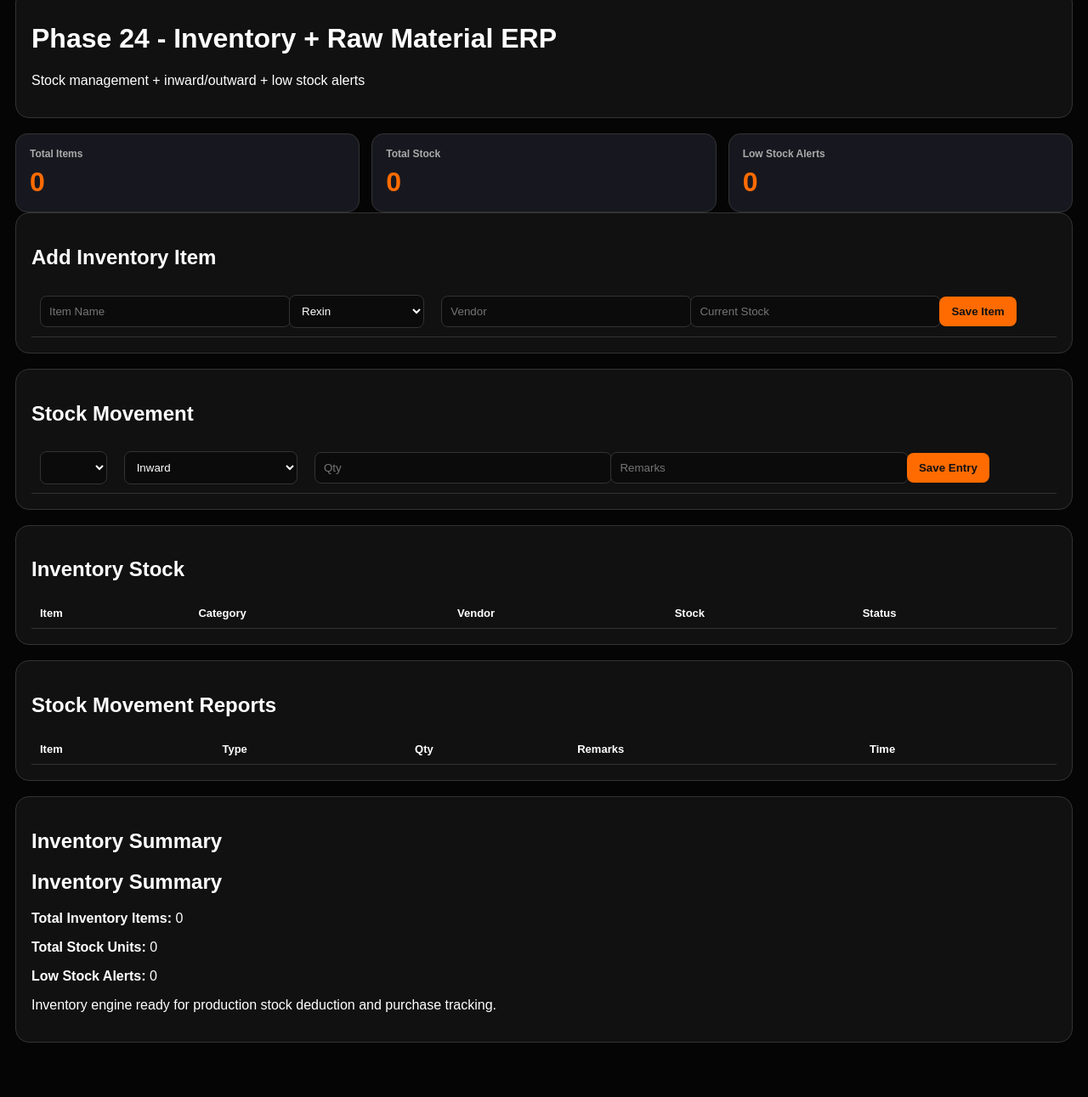
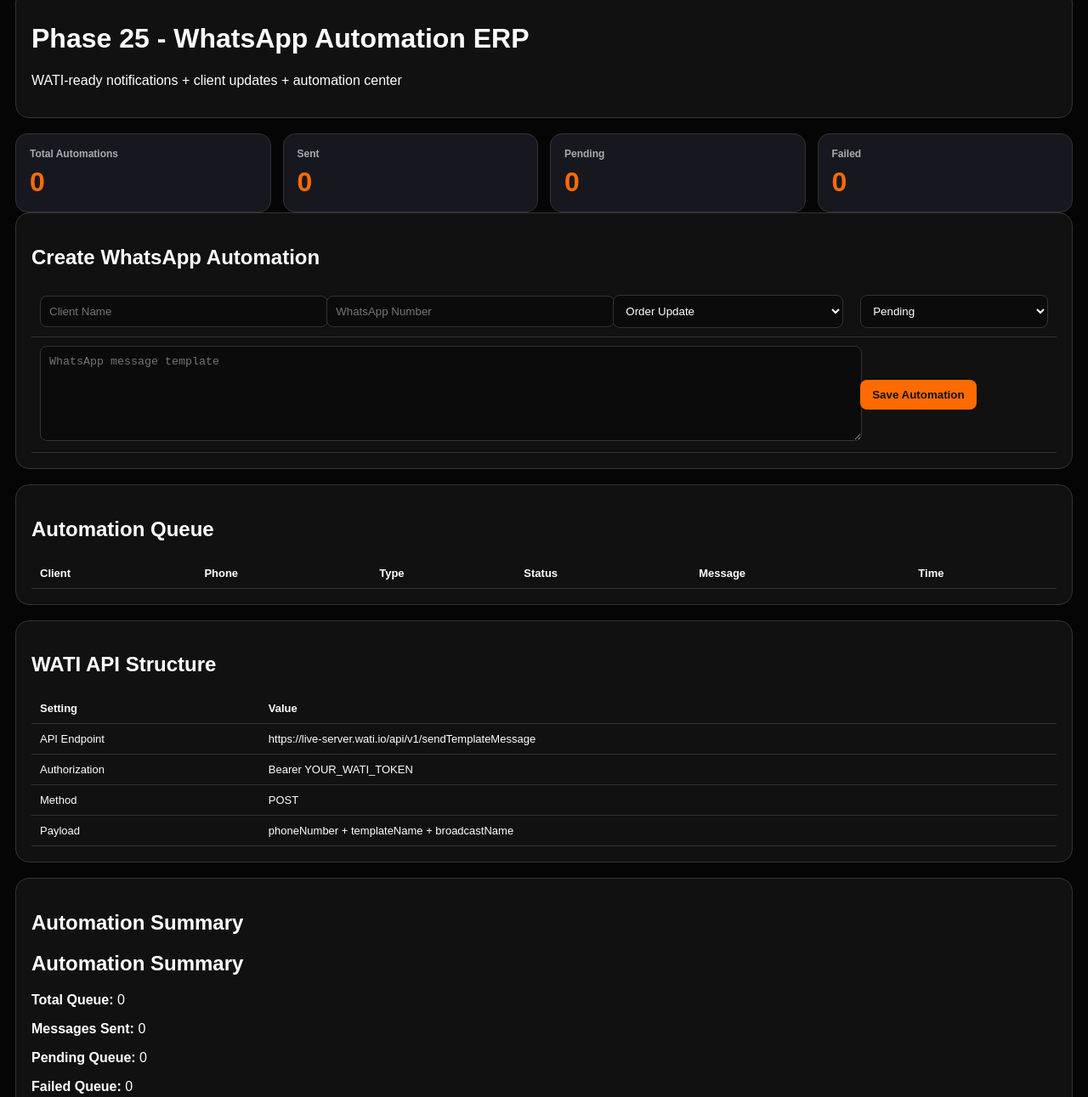
Before and after one commit to shivamprajapati321/prajapati-media-hub, a plain HTML site: page index.html in a window 1280 px wide. Shown: the part 31-1322 px from the top of the page at 85% size. Before the commit the page ends 1294 px from the top, so only its background shows below. Drawn offline with Linux system fonts and the light colour scheme.

Commit message:
Add files via upload

```diff
--- a/index.html
+++ b/index.html
@@ -3,7 +3,7 @@
 <head>
 <meta charset="UTF-8">
 <meta name="viewport" content="width=device-width,initial-scale=1.0">
-<title>MediaHub Phase 24 Inventory ERP</title>
+<title>MediaHub Phase 25 WhatsApp Automation</title>
 <style>
 body{margin:0;background:#050506;color:#fff;font-family:Arial}
 .wrap{padding:18px}
@@ -14,11 +14,12 @@ body{margin:0;background:#050506;color:#fff;font-family:Arial}
 .stat h1{margin:0;color:#ff6b00}
 table{width:100%;border-collapse:collapse}
 th,td{padding:10px;border-bottom:1px solid #333;text-align:left;font-size:13px}
-input,select{padding:10px;background:#0b0b0b;color:#fff;border:1px solid #333;border-radius:8px;width:100%}
+input,select,textarea{padding:10px;background:#0b0b0b;color:#fff;border:1px solid #333;border-radius:8px;width:100%}
+textarea{min-height:90px}
 button{padding:10px 14px;background:#ff6b00;border:none;border-radius:8px;font-weight:700;color:#111;cursor:pointer}
 .badge{padding:5px 10px;border-radius:999px;font-size:11px;font-weight:700;background:#22c55e20;color:#22c55e}
 .orange{background:#ff6b0020;color:#ff6b00}
-.red{background:#ef444420;color:#ef4444}
+.blue{background:#38bdf820;color:#38bdf8}
 </style>
 </head>
 <body>
@@ -26,82 +27,90 @@ button{padding:10px 14px;background:#ff6b00;border:none;border-radius:8px;font-w
 <div class="wrap">
 
 <div class="card">
-<h1>Phase 24 - Inventory + Raw Material ERP</h1>
-<p>Stock management + inward/outward + low stock alerts</p>
+<h1>Phase 25 - WhatsApp Automation ERP</h1>
+<p>WATI-ready notifications + client updates + automation center</p>
 </div>
 
 <div class="grid" id="stats"></div>
 
 <div class="card">
 
-<h2>Add Inventory Item</h2>
+<h2>Create WhatsApp Automation</h2>
 
 <table>
 <tr>
-<td><input id="item" placeholder="Item Name"></td>
-
+<td><input id="client" placeholder="Client Name"></td>
+<td><input id="phone" placeholder="WhatsApp Number"></td>
 <td>
-<select id="category">
-<option>Rexin</option>
-<option>Ink</option>
-<option>Flex Roll</option>
-<option>Vinyl</option>
-<option>Accessories</option>
+<select id="type">
+<option>Order Update</option>
+<option>Dispatch Alert</option>
+<option>Invoice Reminder</option>
+<option>Payment Followup</option>
+<option>Execution Completed</option>
 </select>
 </td>
+<td>
+<select id="status">
+<option>Pending</option>
+<option>Sent</option>
+<option>Failed</option>
+</select>
+</td>
+</tr>
 
-<td><input id="vendor" placeholder="Vendor"></td>
-
-<td><input id="stock" type="number" placeholder="Current Stock"></td>
-
-<td><button onclick="saveItem()">Save Item</button></td>
+<tr>
+<td colspan="3">
+<textarea id="message" placeholder="WhatsApp message template"></textarea>
+</td>
+<td>
+<button onclick="saveAutomation()">Save Automation</button>
+</td>
 </tr>
 </table>
 
 </div>
 
 <div class="card">
+<h2>Automation Queue</h2>
+<table id="queueTable"></table>
+</div>
 
-<h2>Stock Movement</h2>
+<div class="card">
+<h2>WATI API Structure</h2>
 
 <table>
 <tr>
+<th>Setting</th>
+<th>Value</th>
+</tr>
 
-<td>
-<select id="moveItem"></select>
-</td>
+<tr>
+<td>API Endpoint</td>
+<td>https://live-server.wati.io/api/v1/sendTemplateMessage</td>
+</tr>
 
-<td>
-<select id="moveType">
-<option>Inward</option>
-<option>Outward</option>
-<option>Consumption</option>
-</select>
-</td>
+<tr>
+<td>Authorization</td>
+<td>Bearer YOUR_WATI_TOKEN</td>
+</tr>
 
-<td><input id="qty" type="number" placeholder="Qty"></td>
+<tr>
+<td>Method</td>
+<td>POST</td>
+</tr>
 
-<td><input id="remarks" placeholder="Remarks"></td>
+<tr>
+<td>Payload</td>
+<td>phoneNumber + templateName + broadcastName</td>
+</tr>
 
-<td><button onclick="saveMovement()">Save Entry</button></td>
-
-</tr>
 </table>
 
 </div>
 
 <div class="card">
-<h2>Inventory Stock</h2>
-<table id="inventoryTable"></table>
-</div>
-
-<div class="card">
-<h2>Stock Movement Reports</h2>
-<table id="movementTable"></table>
-</div>
-
-<div class="card">
-<h2>Inventory Summary</h2>
+<h2>Automation Summary</h2>
 <div id="summary"></div>
 </div>
 
@@ -109,154 +118,86 @@ button{padding:10px 14px;background:#ff6b00;border:none;border-radius:8px;font-w
 
 <script>
 
-let inventory = JSON.parse(localStorage.getItem("mh24_inventory") || "[]");
-let movements = JSON.parse(localStorage.getItem("mh24_movements") || "[]");
+let automations = JSON.parse(localStorage.getItem("mh25_automations") || "[]");
 
 function save(){
-localStorage.setItem("mh24_inventory", JSON.stringify(inventory));
-localStorage.setItem("mh24_movements", JSON.stringify(movements));
+localStorage.setItem("mh25_automations", JSON.stringify(automations));
 }
 
-function saveItem(){
+function saveAutomation(){
 
 let item = {
-id:"INV-"+Date.now(),
-name:document.getElementById("item").value,
-category:document.getElementById("category").value,
-vendor:document.getElementById("vendor").value,
-stock:Number(document.getElementById("stock").value || 0)
+id:"WA-"+Date.now(),
+client:document.getElementById("client").value,
+phone:document.getElementById("phone").value,
+type:document.getElementById("type").value,
+status:document.getElementById("status").value,
+message:document.getElementById("message").value,
+time:new Date().toLocaleString("en-IN")
 };
 
-inventory.unshift(item);
+automations.unshift(item);
 
 save();
 
 render();
 
-alert("Inventory Item Saved");
-
-}
-
-function saveMovement(){
-
-let itemId = document.getElementById("moveItem").value;
-
-let inv = inventory.find(x=>x.id===itemId);
-
-if(!inv){
-alert("Select item");
-return;
-}
-
-let type = document.getElementById("moveType").value;
-let qty = Number(document.getElementById("qty").value || 0);
-
-if(type === "Inward"){
-inv.stock += qty;
-}
-else{
-inv.stock -= qty;
-if(inv.stock < 0){
-inv.stock = 0;
-}
-}
-
-movements.unshift({
-id:"MOV-"+Date.now(),
-item:inv.name,
-type:type,
-qty:qty,
-remarks:document.getElementById("remarks").value,
-time:new Date().toLocaleString("en-IN")
-});
-
-save();
-
-render();
-
-alert("Stock Movement Saved");
+alert("Automation Saved");
 
 }
 
 function render(){
 
-let totalItems = inventory.length;
-let lowStock = inventory.filter(x=>x.stock <= 20).length;
-let totalStock = inventory.reduce((a,x)=>a+x.stock,0);
+let total = automations.length;
+let sent = automations.filter(x=>x.status==="Sent").length;
+let pending = automations.filter(x=>x.status==="Pending").length;
+let failed = automations.filter(x=>x.status==="Failed").length;
 
 document.getElementById("stats").innerHTML = `
-<div class="stat"><h3>Total Items</h3><h1>${totalItems}</h1></div>
-<div class="stat"><h3>Total Stock</h3><h1>${totalStock}</h1></div>
-<div class="stat"><h3>Low Stock Alerts</h3><h1>${lowStock}</h1></div>
+<div class="stat"><h3>Total Automations</h3><h1>${total}</h1></div>
+<div class="stat"><h3>Sent</h3><h1>${sent}</h1></div>
+<div class="stat"><h3>Pending</h3><h1>${pending}</h1></div>
+<div class="stat"><h3>Failed</h3><h1>${failed}</h1></div>
 `;
 
-document.getElementById("moveItem").innerHTML = inventory.map(i=>`
-<option value="${i.id}">${i.name}</option>
-`).join("");
-
-let invHtml = `
+let html = `
 <tr>
-<th>Item</th>
-<th>Category</th>
-<th>Vendor</th>
-<th>Stock</th>
+<th>Client</th>
+<th>Phone</th>
+<th>Type</th>
 <th>Status</th>
+<th>Message</th>
+<th>Time</th>
 </tr>`;
 
-inventory.forEach(i=>{
+automations.forEach(a=>{
 
-let cls = i.stock <= 20 ? "red" : "";
+let cls = a.status==="Pending" ? "orange" : a.status==="Failed" ? "blue" : "";
 
-invHtml += `
+html += `
 <tr>
-<td>${i.name}</td>
-<td>${i.category}</td>
-<td>${i.vendor}</td>
-<td>${i.stock}</td>
-<td><span class="badge ${cls}">${i.stock <= 20 ? "Low Stock" : "Available"}</span></td>
+<td>${a.client}</td>
+<td>${a.phone}</td>
+<td>${a.type}</td>
+<td><span class="badge ${cls}">${a.status}</span></td>
+<td>${a.message}</td>
+<td>${a.time}</td>
 </tr>`;
 
 });
 
-document.getElementById("inventoryTable").innerHTML = invHtml;
-
-let movHtml = `
-<tr>
-<th>Item</th>
-<th>Type</th>
-<th>Qty</th>
-<th>Remarks</th>
-<th>Time</th>
-</tr>`;
-
-movements.forEach(m=>{
-
-let cls = m.type === "Outward" || m.type === "Consumption"
-? "orange"
-: "";
-
-movHtml += `
-<tr>
-<td>${m.item}</td>
-<td><span class="badge ${cls}">${m.type}</span></td>
-<td>${m.qty}</td>
-<td>${m.remarks}</td>
-<td>${m.time}</td>
-</tr>`;
-
-});
-
-document.getElementById("movementTable").innerHTML = movHtml;
+document.getElementById("queueTable").innerHTML = html;
 
 document.getElementById("summary").innerHTML = `
-<h2>Inventory Summary</h2>
+<h2>Automation Summary</h2>
 
-<p><b>Total Inventory Items:</b> ${totalItems}</p>
-<p><b>Total Stock Units:</b> ${totalStock}</p>
-<p><b>Low Stock Alerts:</b> ${lowStock}</p>
+<p><b>Total Queue:</b> ${total}</p>
+<p><b>Messages Sent:</b> ${sent}</p>
+<p><b>Pending Queue:</b> ${pending}</p>
+<p><b>Failed Queue:</b> ${failed}</p>
 
 <p>
-Inventory engine ready for production stock deduction and purchase tracking.
+Ready for WATI integration, invoice reminders, dispatch updates and client automation workflows.
 </p>
 `;
 
```
